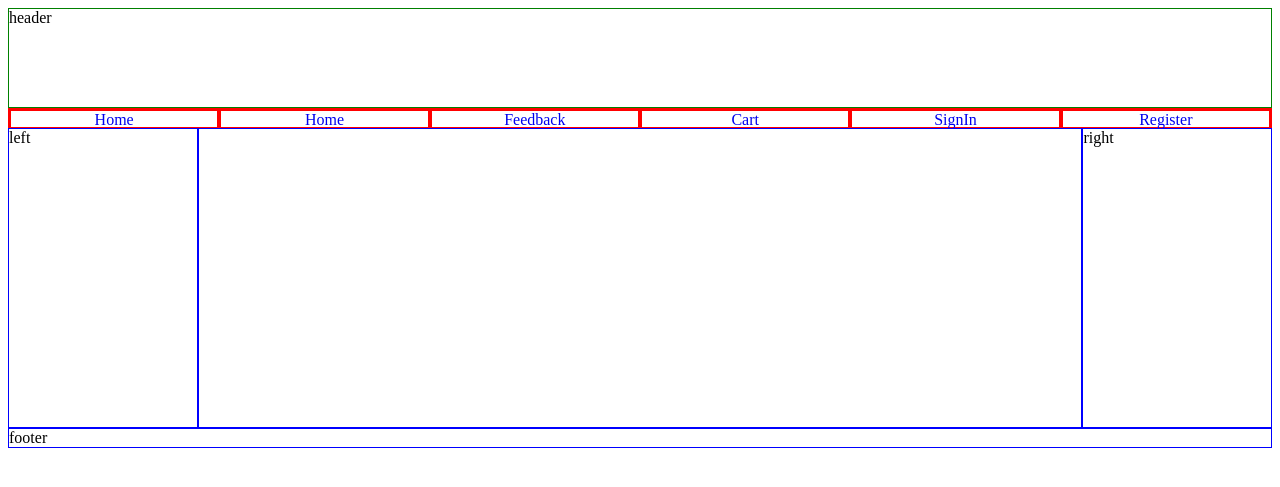
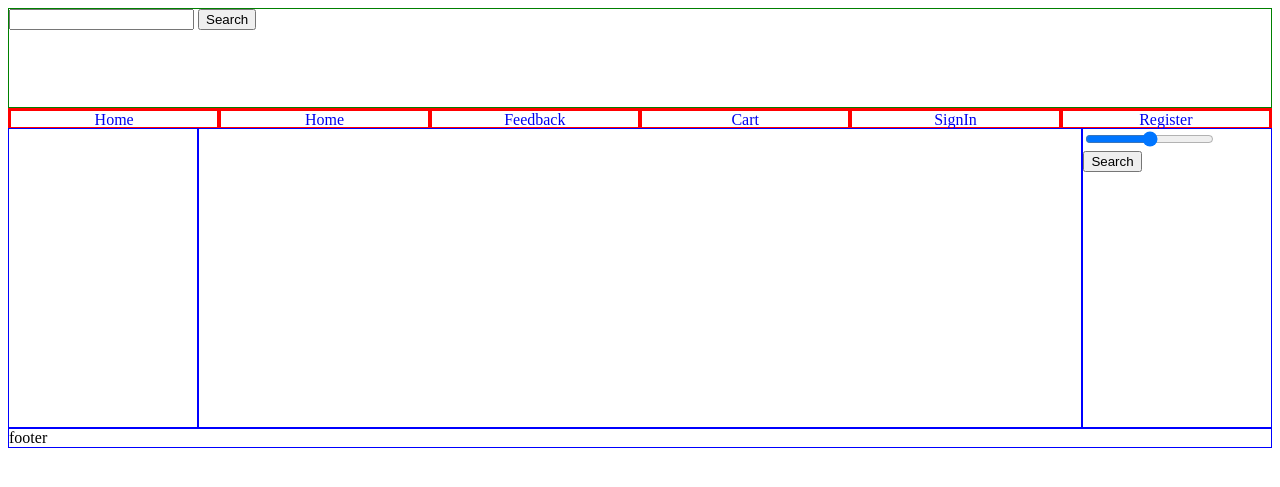
Before and after one commit to Khanhthi115/StarBook, a PHP site: page / in a window 1280 px wide. Shown: the top 487 px of the page. Run offline with PHP 8.4, Linux system fonts and the light colour scheme; data that the repository does not hold is empty.

Commit message:
search products by name, price, authors

```diff
--- a/views/home.php
+++ b/views/home.php
@@ -1,14 +1,3 @@
 <?php
-$query = "select * from products where status = 1";
-$result = $connect->query($query);
+    include ("show_products.php");
 ?>
-<section class="products">
-    <?php foreach ($result as $item) : ?>
-        <section class="product">
-            <section class="pro_img"><a href="?option=detail_product&id=<?=$item['id']?>"><img src="images/<?= $item['image'] ?>"></a></section>
-            <section class="pro_name"><?= $item['name'] ?></section>
-            <section class="pro_name"><?= number_format($item['price'],0,',','.') ?>đ</section>
-            <section class="pro_name"><input type="submit" value="Đặt mua"></section>
-        </section>
-    <?php endforeach; ?>
-</section>
--- a/views/layout/article.php
+++ b/views/layout/article.php
@@ -26,6 +26,9 @@
         case "detail_product":
             include "views/detail_product.php";
             break;
+        case "show_products":
+            include "views/show_products.php";
+            break;
     }
 } else {
     include "views/home.php";
--- a/views/layout/header.php
+++ b/views/layout/header.php
@@ -1 +1,7 @@
-header
+<section>
+    <form autocomplete>
+        <input type="hidden" name="option" value="show_products">
+        <input autocomplete="on" type="search" name="keyword" value="<?=isset($_GET['keyword']) ? $_GET['keyword'] : ""?>">
+        <input type="submit" value="Search">
+    </form>
+</section>
--- a/views/layout/left.php
+++ b/views/layout/left.php
@@ -1 +1,9 @@
-left
+<?php
+$query = "select * from authors where status";
+$result = $connect->query($query);
+?>
+<?php foreach($result as $item):?>
+    <nav>
+        <section><a href="?option=show_products&authorId=<?=$item['id']?>"><?=$item['name']?></a></section>
+    </nav>
+<?php endforeach;?>
--- a/views/layout/right.php
+++ b/views/layout/right.php
@@ -1 +1,9 @@
-right
+<section>
+    <form>
+        <input type="hidden" name="option" value="show_products">
+        <input
+        type="range" name="range" min="1000" max="1000000" step="10000" oninput="document.getElementById('max').innerHTML = this.value;">
+        <span id="max"><?=isset($_GET['range']) ? $_GET['range'] : ""?></span><br>
+        <input type="submit" value="Search">
+    </form>
+</section>
--- /dev/null
+++ b/views/show_products.php
@@ -0,0 +1,26 @@
+<?php
+$query = "select * from products where status = 1";
+// search by authors
+if (isset($_GET['authorId'])) {
+    $query .= " and author_id=" . $_GET['authorId'];
+}
+// search by keyword
+elseif (isset($_GET['keyword'])) {
+    $query .= " and name like '%" . $_GET['keyword'] . "%'";
+}
+// search by range of price
+elseif (isset($_GET['range'])) {
+    $query .= " and price <= " . $_GET['range'];
+}
+$result = $connect->query($query);
+?>
+<section class="products">
+    <?php foreach ($result as $item) : ?>
+        <section class="product">
+            <section class="pro_img"><a href="?option=detail_product&id=<?= $item['id'] ?>"><img src="images/<?= $item['image'] ?>"></a></section>
+            <section class="pro_name"><?= $item['name'] ?></section>
+            <section class="pro_name"><?= number_format($item['price'], 0, ',', '.') ?>đ</section>
+            <section class="pro_name"><input type="submit" value="Đặt mua"></section>
+        </section>
+    <?php endforeach; ?>
+</section>
```
